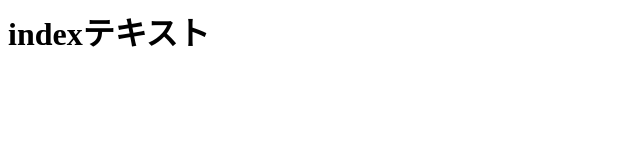
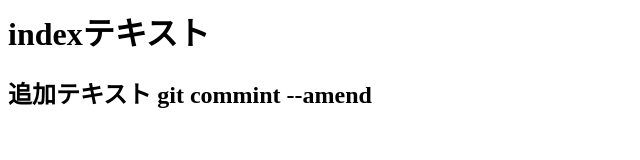
Before and after one commit to takachaa/test, a plain HTML site: page index.html in a window 1280 px wide. Shown: the whole page, without its empty margins (0-640 px from the left). Drawn offline with Linux system fonts and the light colour scheme.

Commit message:
index.htmlに文章追加（amendに修正）

```diff
--- a/index.html
+++ b/index.html
@@ -1 +1,2 @@
 <h1>indexテキスト</h1>
+<h2>追加テキスト git commint --amend</h2>
```
